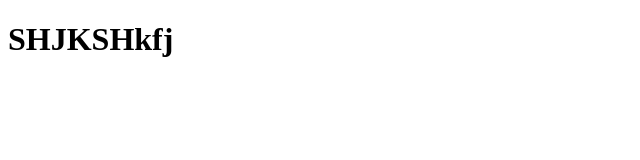
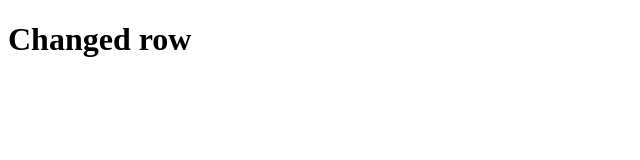
Before and after one commit to Nakturnal79/untitled-project, a plain HTML site: page ankap.html in a window 1280 px wide. Shown: the whole page, without its empty margins (0-640 px from the left). Drawn offline with Linux system fonts and the light colour scheme.

Commit message:
changed row

```diff
--- a/ankap.html
+++ b/ankap.html
@@ -10,6 +10,6 @@
     <title>Document</title>
   </head>
   <body>
-    <div class="container"><h1>SHJKSHkfj</h1></div>
+    <div class="container"><h1>Changed row</h1></div>
   </body>
 </html>
```
